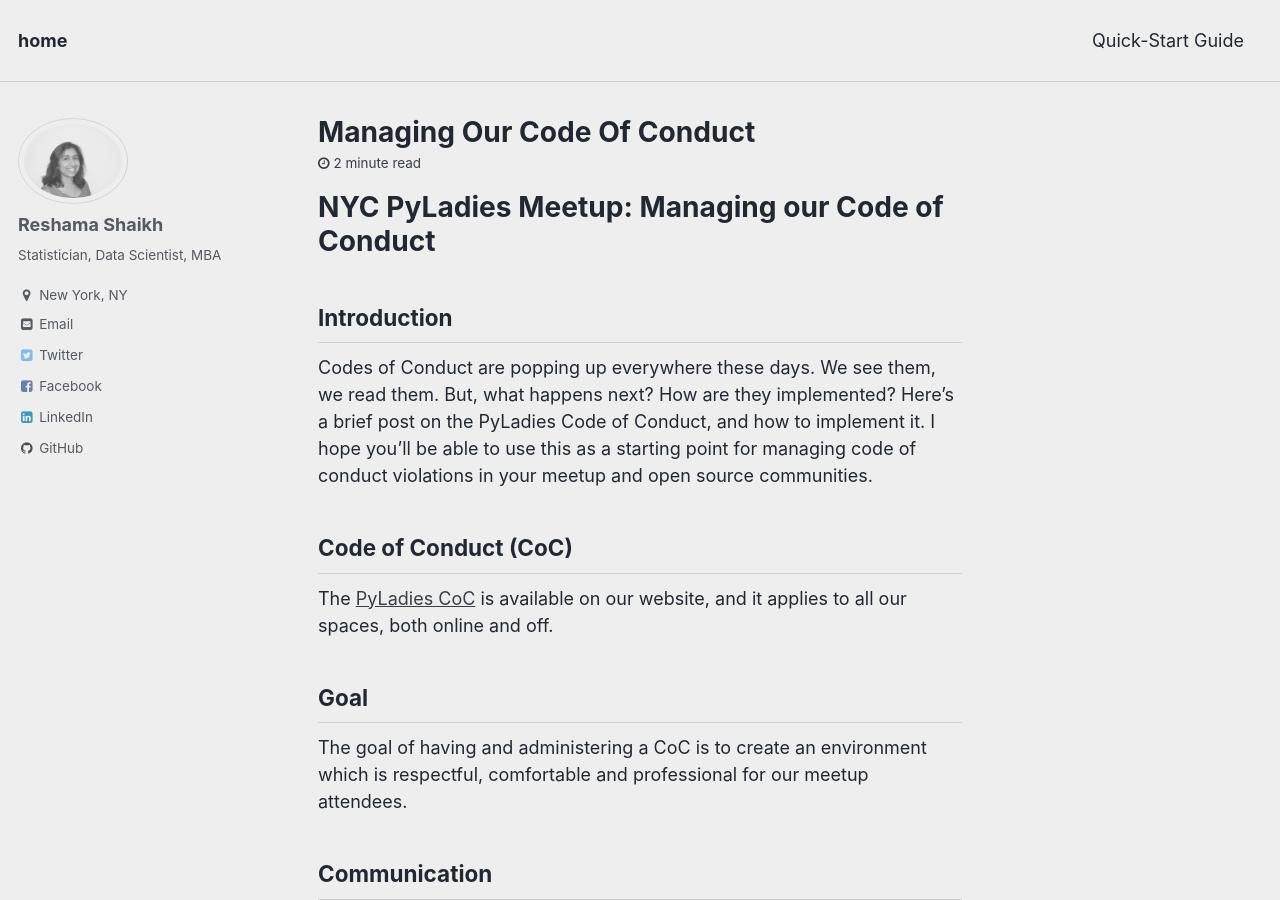
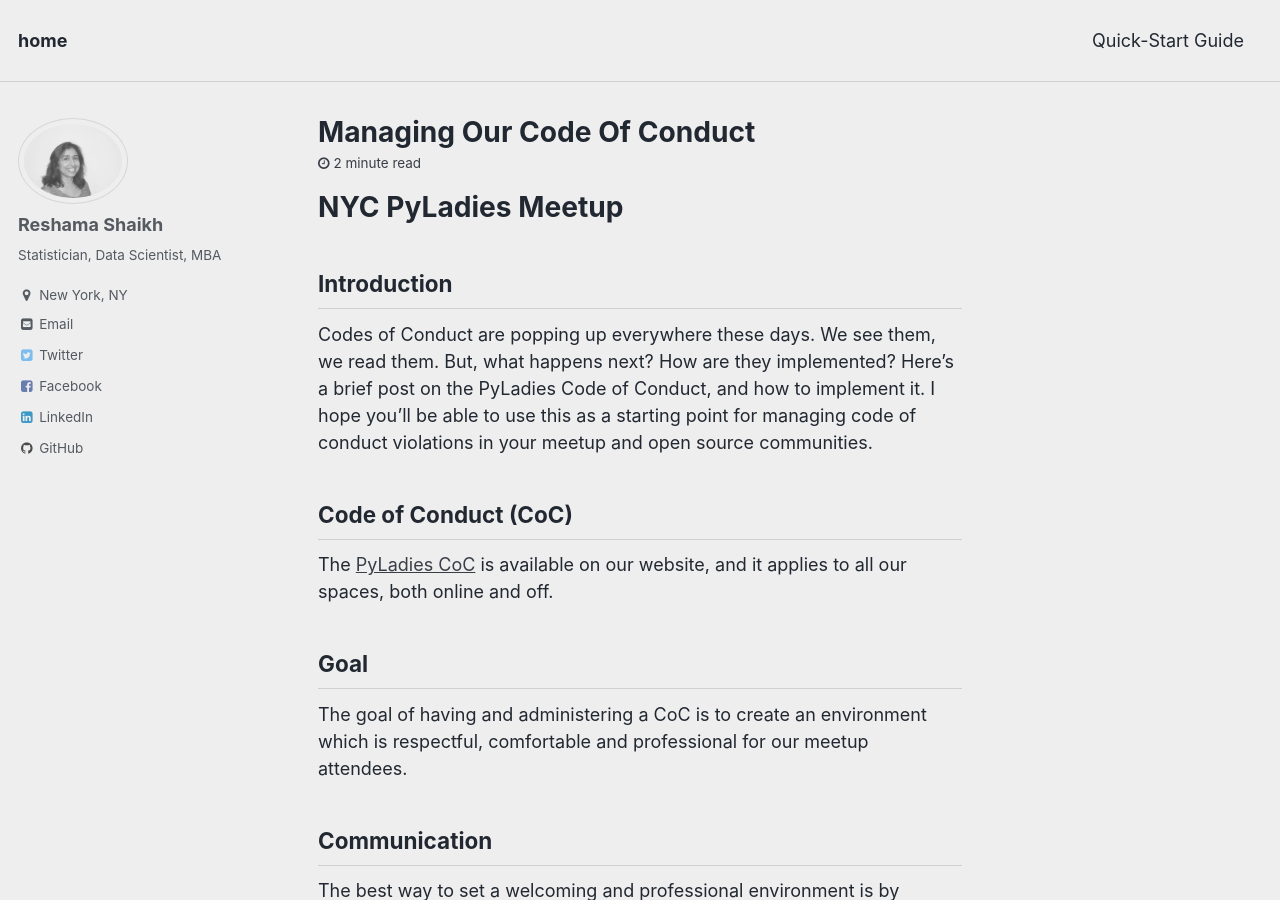
Before and after one commit to reshamas/reshamas.github.io, a Jekyll site: the page built from _posts/2018-01-04-managing-our-code-of-conduct.md, in a window 1280 px wide and 900 px high. Built offline with Jekyll 4.4.1, drawn with Linux system fonts in a browser that asks for light colours; some of the changed text lies outside the part shown.

Commit message:
Update 2018-01-04-managing-our-code-of-conduct.md

```diff
--- a/_posts/2018-01-04-managing-our-code-of-conduct.md
+++ b/_posts/2018-01-04-managing-our-code-of-conduct.md
@@ -1,4 +1,4 @@
-# NYC PyLadies Meetup:  Managing our Code of Conduct
+# NYC PyLadies Meetup
 
 ## Introduction
 Codes of Conduct are popping up everywhere these days.  We see them, we read them.  But, what happens next?  How are they implemented?  Here's a brief post on the PyLadies Code of Conduct, and how to implement it.  I hope you'll be able to use this as a starting point for managing code of conduct violations in your meetup and open source communities.
```
